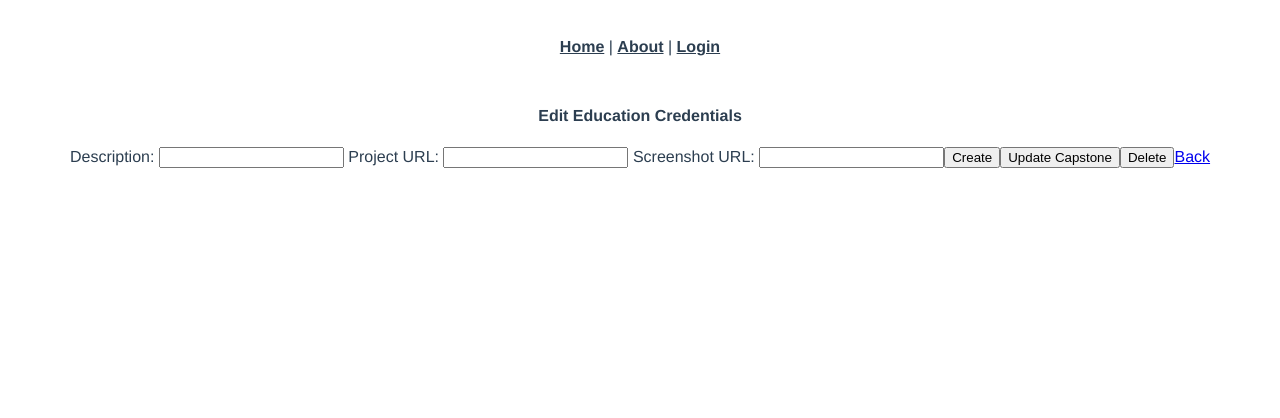
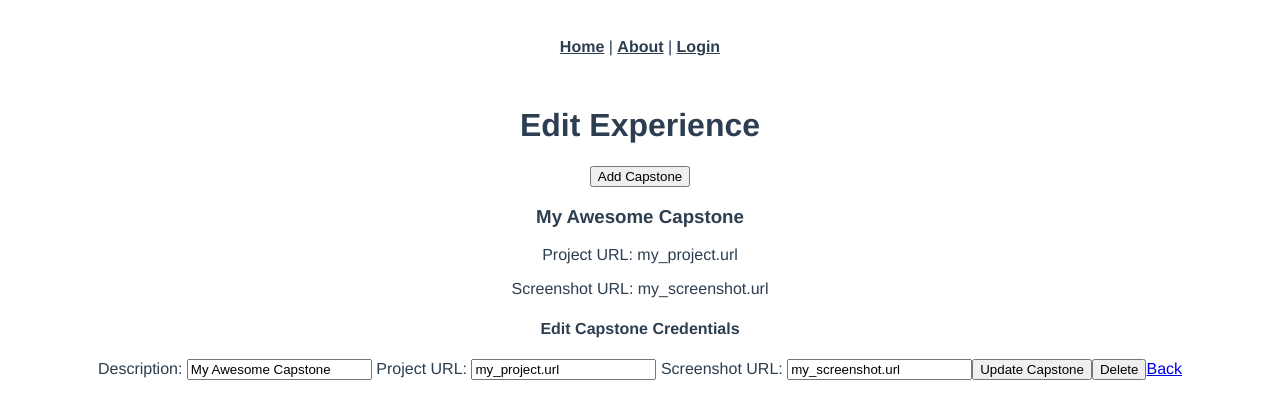
Before and after one commit to mikebrowne12/student_portal, a Vue app: page /capstone in a window 1280 px wide. Shown: the top 418 px of the page. Built offline with nearby package versions, Linux system fonts and the light colour scheme; no server answers.

Commit message:
Edit Capstone and Education Vue

```diff
--- a/src/views/Capstone.vue
+++ b/src/views/Capstone.vue
@@ -1,17 +1,23 @@
 <template>
   <div class="capstone-edit">
-    <div>
-      <h4>Edit Education Credentials</h4>
+    <h1>Edit Experience</h1>
+    <button v-on:click="createCapstone()">Add Capstone</button>
+    <div v-for="capstone in capstone">
+      <h3 class="description">{{ capstone.description }}</h3>
+      <p>Project URL: {{ capstone.project_url }}
+      <p>Screenshot URL: {{ capstone.screenshot_url }}</p>
+      <div v-if="!updateHidden">
+        <h4>Edit Capstone Credentials</h4>
         Description:
         <input type="text" v-model="capstone.description" />
         Project URL:
         <input type="text" v-model="capstone.project_url" />
         Screenshot URL:
         <input type="text" v-model="capstone.screenshot_url" />
-      <button v-on:click="createCapstone(capstone)">Create</button>
         <button v-on:click="updateCapstone(capstone)">Update Capstone</button>
         <button v-on:click="destroyCapstone(capstone)">Delete</button>
         <router-link to="/">Back</router-link>
+      </div>
     </div>
   </div>
 </template>
@@ -22,10 +28,17 @@ import axios from "axios";
 export default {
   data: function() {
     return {
-      capstone: {},
+      capstone: [
+        { description: "My Awesome Capstone",
+          project_url: "my_project.url",
+          screenshot_url: "my_screenshot.url"
+        },
+
+      ],
       newCapstoneDescription: "",
       newCapstoneProjectUrl: "",
       newCapstoneScreenshotUrl: "",
+      updateHidden: false,
 
     };
   },
--- a/src/views/Education.vue
+++ b/src/views/Education.vue
@@ -2,6 +2,14 @@
   <div class="education-edit">
     <div>
       <h4>Edit Education Credentials</h4>
+      <button v-on:click="createEducation()">Add Education</button>
+      <div v-for="education in education">
+        <h3 class="university">{{ education.university_name }}</h3>
+        <p>Start Date: {{ education.start_date }}
+        <p>End Date: {{ education.end_date }}</p>
+        <p>Degree: {{ education.degree }}</p>
+        <p>Details: {{ education.details }}</p>
+        <div v-if="!updateHidden">
           Start Date:
           <input type="text" v-model="education.start_date" />
           End Date:
@@ -12,10 +20,11 @@
           <input type="text" v-model="education.university_name" />
           Details:
           <input type="text" v-model="education.details" />
-      <button v-on:click="createEducation(education)">Create</button>
           <button v-on:click="updateEducation(education)">Update Education</button>
           <button v-on:click="destroyEducation(education)">Delete</button>
           <router-link to="/">Back</router-link>
+        </div>
+      </div>
     </div>
   </div>
 </template>
@@ -26,17 +35,21 @@ import axios from "axios";
 export default {
   data: function() {
     return {
-      education: {},
+      education: [
+        {
+          start_date: "August 6, 2013",
+          end_date: "May 5, 2017",
+          degree: "Chemistry",
+          university_name: "University of Actualize",
+          details: "Graduated Summa Cum Laude",
+        }
+      ],
       newEducationStartDate: "",
       newEducationEndDate: "",
       newEducationDegree: "",
       newEducationUniversityName: "",
       newEducationDetails: "",
-      start_date: "August 6, 2013",
-      end_date: "May 5, 2017",
-      degree: "Chemistry",
-      university_name: "University of Actualize",
-      details: "Graduated Summa Cum Laude"
+      updateHidden: false,
 
     };
   },
```
Lines whose indentation alone changed are shown as unchanged.
